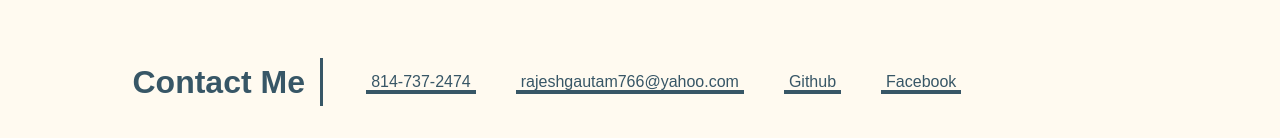
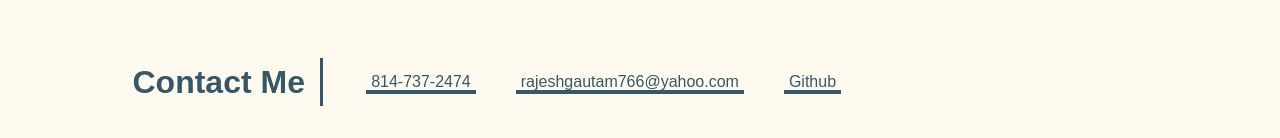
Before and after one commit to Rajesh295-dev/Portfolio_homework, a plain HTML site: page index.html in a window 1280 px wide. Shown: the part 1102-1240 px from the top of the page. Drawn offline with Linux system fonts and the light colour scheme.

Commit message:
First_Portfolio_assignment

```diff
--- a/index.html
+++ b/index.html
@@ -114,7 +114,7 @@
                     <li><a href="tel:8147372474">814-737-2474</a></li>
                     <li><a href="mailto:rajeshgautam766@yahoo.com">rajeshgautam766@yahoo.com</a></li>
                     <li><a href="https://github.com/Rajesh295-dev">Github</a></li>
-                    <li><a href="https://www.facebook.com/untrustrajesh.gautam">Facebook</a></li>
+
                 </ul>
             </div>
         </section>
```
